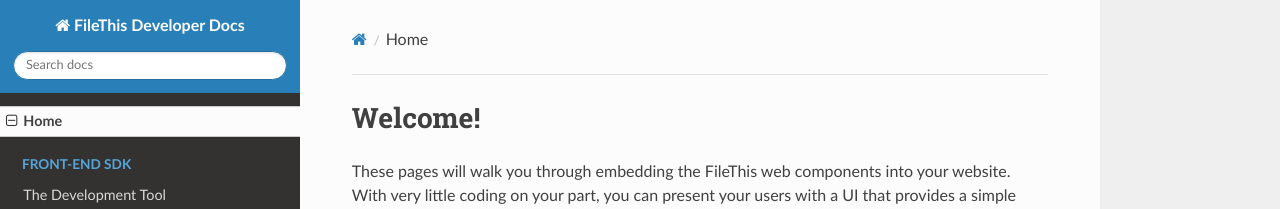
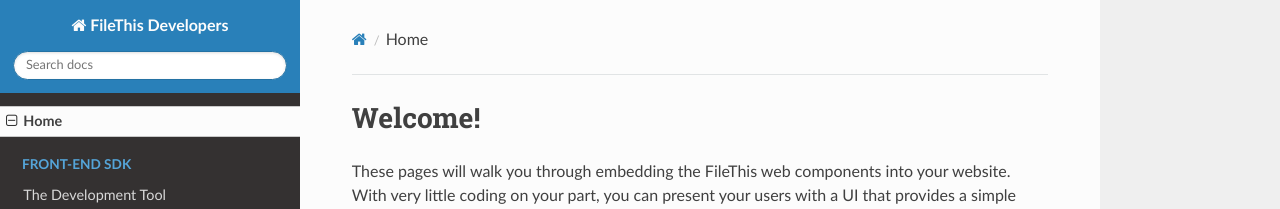
Before and after one commit to filethis/developer-docs, an MkDocs documentation site: the page built from docs/index.md, in a window 1280 px wide. Shown: the top 209 px of the page. Built offline with MkDocs 1.6.1, drawn with Linux system fonts in a browser that asks for light colours; nearby versions of some CDN libraries; old or Windows-style settings are respelled for this version of MkDocs.

Commit message:
Renamed project

```diff
--- a/mkdocs.yml
+++ b/mkdocs.yml
@@ -1,4 +1,4 @@
-site_name: FileThis Developer Docs
+site_name: FileThis Developers
 
 theme: readthedocs
 
```
Also changed, not shown: README.md (+1 -3 lines), 4 other files.
